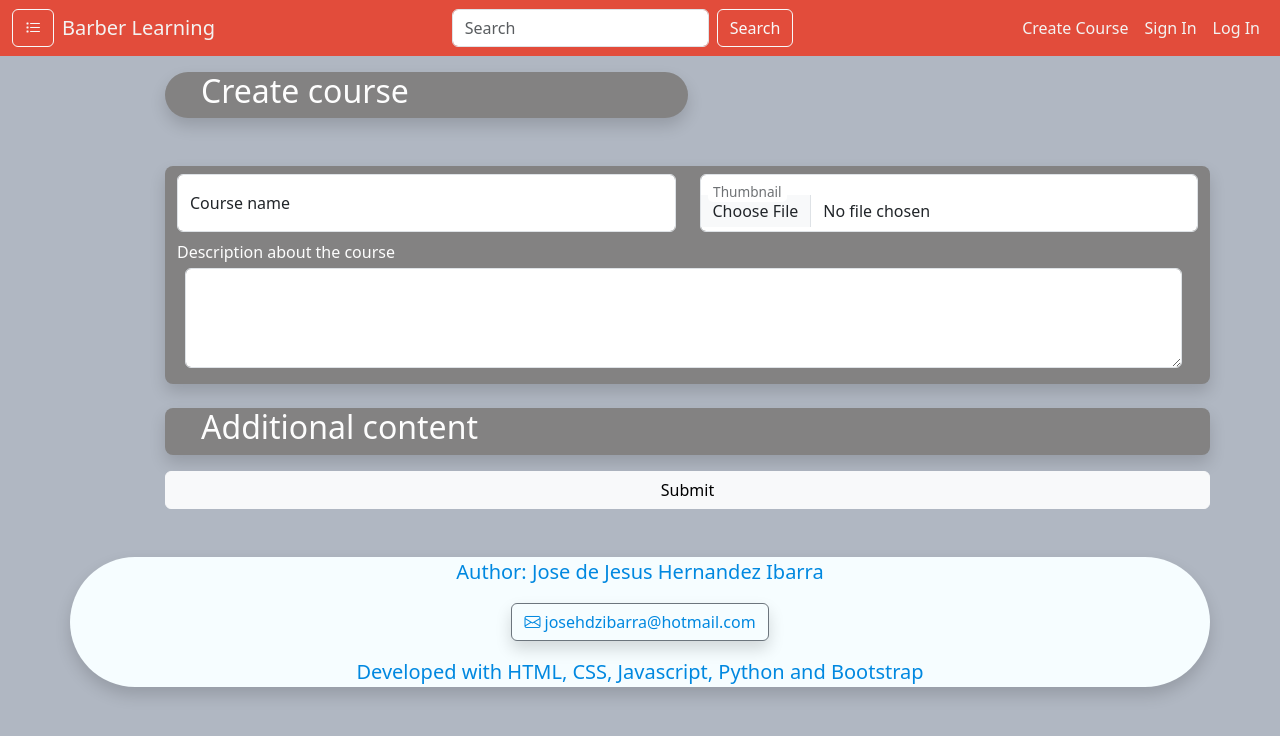
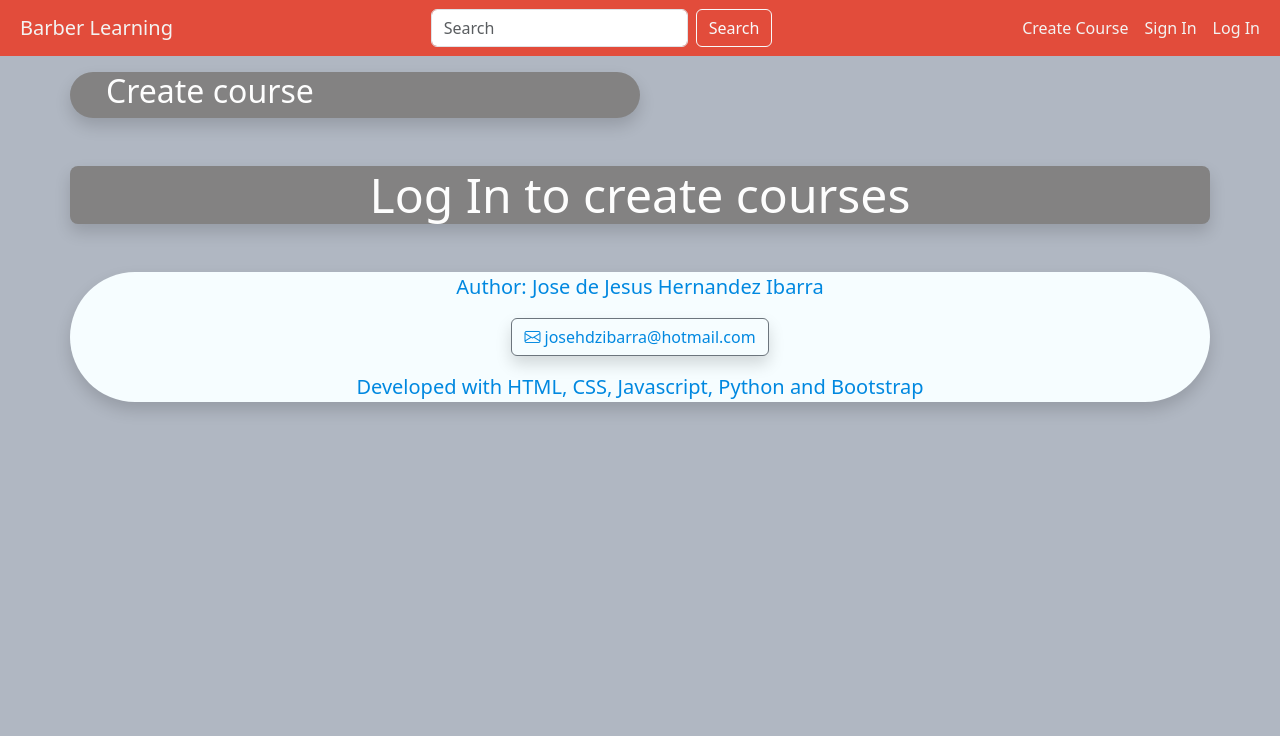
Before and after one commit to codejogy/barberlearning, a Flask app: page /createcourse in a window 1280 px wide. Shown: the top 736 px of the page. Run offline with Flask 3, Linux system fonts and the light colour scheme; some libraries are stand-ins or nearby versions.

Commit message:
Done with the basic functionality

```diff
--- a/app.py
+++ b/app.py
@@ -1,32 +1,91 @@
-from flask import Flask, render_template, request, url_for, redirect, abort,g
+from flask import Flask, render_template, request, url_for, redirect, abort,g, session
 from werkzeug.exceptions import HTTPException
+from werkzeug.utils import secure_filename
 from flask_session import Session
-import sqlite3
-from helper import hashPassword, verifyEmail, verifyName
+from helper import hashPassword, verifyEmail, verifyName, allowed_file, UPLOAD_FOLDER, duplicate
 from sqliteEasy import sqlEasyFlask
+import os
+
 # Start flask
 app = Flask(__name__)
+# Config flask sessions
+app.config["SESSION_PERMANENT"] = False
+app.config['SESSION_TYPE'] = 'filesystem'
+Session(app)
 # Get sqlite3
 db = sqlEasyFlask(g,'database.db')
+# Path for images
+app.config['UPLOAD_FOLDER'] = UPLOAD_FOLDER
+# Maximum upload of files is 1 mb
+app.config['MAX_CONTENT_LENGTH'] = 1*1000*1000
 
 # The database is gotten from get_db and closed with close_db
-@app.route('/')
+@app.route('/',methods=['POST','GET'])
 def index():
     '''Index route'''
-    return render_template('index.html')
+    # Check if theres a log in
+    # Get the database of courses availables, but only get 10 of them
+    if request.method == 'POST':
+        # If the user isn't logged, send him to login
+        if not session.get('user_id'):
+            return redirect('/login')
+        idCourse = request.form.get('id')
+        # Check if the course is already in the database
+        if db.query('SELECT * FROM courses_belong WHERE idUser=? AND idCourse = ?',session['user_id'],idCourse):
+            redirect('/')
+        # Add the course to the users
+        db.query('INSERT INTO courses_belong (idUser,idCourse) VALUES (?,?)',session['user_id'],idCourse)
+
+    # Give the offcanvas the courses that belong to that user
+
+    courses = db.query('SELECT * FROM courses LIMIT 10')
+
+    if session.get('user_id'):
+        return render_template('index.html',user=session['user'], courses=courses)
+
+    return render_template('index.html',courses=courses)
+
 
 @app.route('/login',methods=['GET','POST'])
 def login():
     '''Login route'''
+    if session.get('user_id'):
+        return redirect('/')
     if request.method == 'POST':
-        ...
-    request.form.get('username')
+        print(session)
+        print(request.form.get('email'))
+        print(request.form.get('password'))
+
+        # Check email
+        if not request.form.get('email'):
+            abort(400, 'Add email')
+        email=verifyEmail(request.form.get('email'))
+        # Get password
+        password = hashPassword(request.form.get('password'))
+        # Verify if the email and password exists in the db
+        user_id = db.query('SELECT id, username FROM users WHERE email= ? AND password = ?',email,password)
+
+        if not user_id:
+            abort(400, 'Email or password are incorrect')
+
+        user_id = user_id[0]
+        print(user_id)
+        print(user_id.keys())
+
+        session['user_id'] = user_id['id']
+        session['user'] = user_id['username']
+        print(session)
+
+        return redirect('/')
+
 
     return render_template('login.html')
 
 @app.route('/signin',methods=['GET','POST'])
 def signin():
     '''Sign In route'''
+    if session.get('user_id'):
+        return redirect('/')
     if request.method == 'POST':
         username = request.form.get('username')
         # Check if username has no spaces
@@ -78,13 +137,54 @@ def signin():
 @app.route('/createcourse',methods=['GET','POST'])
 def createCourse():
     '''Create course route'''
+    if request.method == 'POST':
+        print(request.files)
+        print(request.form)
+        courseName = request.form.get('course_name')
+        # Check if courseName exists
+        if not courseName:
+            abort(400,'Add a name to the course')
+
+        description = request.form.get('description')
+        if not description:
+            abort(400, 'Add a description to the course')
+
+        thumbnail = request.files.get('thumbnail')
+        if not thumbnail.filename:
+            abort(400,'Add a thumbnail')
+        if thumbnail and allowed_file(thumbnail.filename):
+            filename = secure_filename(thumbnail.filename)
+            # check if the name is duplicated, if it is, add a value until it's not duplicated
+            filename = duplicate(filename)
+            print(filename)
+            # Remove preffix to make it easy for Jinja to get the images
+            path = os.path.join(app.config['UPLOAD_FOLDER'].removeprefix('static/'),filename)
+            thumbnail.save(os.path.join('static',path))
+            # Thumbnail saved
+            # Record it in the database
+            db.query('INSERT INTO courses (idUser,name_course,thumbnail_link,description) VALUES (?, ?, ?, ?)',
+                     session['user_id'], session['user'], path, description)
+            print('Success!')
+            return redirect('/')
+    # print(courseName,thumbnail,description,sep='\n')
+
+    if session.get('user_id'):
+        return render_template('createcourse.html',user=session['user'])
     return render_template('createcourse.html')
 
+@app.route('/logout')
+def logout():
+    '''Log Out'''
+    session.clear()
+    return redirect('/')
 
 # Error handler (allows the program to give a personalized html for errors)
 @app.errorhandler(HTTPException)
 def apologize(e):
     '''Return personalized html for bad requests'''
+
+    if session.get('user_id'):
+        return render_template('apologize.html',e=e,user=session['user'])
     return render_template('apologize.html',e=e)
 
 
@@ -93,3 +193,16 @@ def apologize(e):
 def close_connection(exception):
     # Close database when a request is done
    db.close_db()
+
+# Get current courses
+@app.context_processor
+def current_courses():
+    # Give the offcanvas the courses that belong to that user
+    if not session.get('user_id'):
+        return dict(courses='')
+    courses = db.query('''SELECT * FROM courses WHERE id IN (
+        SELECT idCourse FROM courses_belong WHERE idUser = ?)''',session['user_id'])
+    for row in courses:
+        print(row['name_course'])
+    return dict(coursesUser=courses)
+    # print('List: ',coursesUser)
--- a/helper.py
+++ b/helper.py
@@ -4,7 +4,10 @@
 import hashlib
 # Check email
 from email_validator import validate_email, EmailNotValidError
-import re
+import re, os
+
+ALLOWED_EXTENSIONS = {'txt', 'pdf', 'png', 'jpg', 'jpeg', 'gif'}
+UPLOAD_FOLDER = 'static/imgsClient'
 
 def hashPassword(password):
         h = hashlib.blake2b(digest_size=20)
@@ -31,9 +34,27 @@ def verifyName(name):
     else:
         return ''
 
+def allowed_file(filename):
+      return '.' in filename and filename.rsplit('.',1)[1].lower() in ALLOWED_EXTENSIONS
 
+def duplicate(filename):
+        path = os.path.join(UPLOAD_FOLDER,filename)
+        # print(path)
+        # print(os.path.isfile(path))
+        if os.path.isfile(path):
+            search = re.search(r'(\D*)(\d+)?(\.[^.]*)$', filename)
+            file = search.groups() # get the full filename splitted
+            i = 1
+            # print(file)
+            # print(os.path.join(UPLOAD_FOLDER,file[0]+str(i)+file[2]))
+            while os.path.isfile(os.path.join(UPLOAD_FOLDER,file[0]+str(i)+file[2])):
+                i += 1
+            # print(t)
+            filename = file[0]+str(i)+file[2]
+        return filename
 
 if __name__ == '__main__':
         test = 'hello'
-        print(hashPassword(test))
+        # print(hashPassword(test))
         verifyName('as')
+        print(duplicate('barbero - copia.jpg'))
--- a/templates/createcourse.html
+++ b/templates/createcourse.html
@@ -7,6 +7,7 @@ Create course
 <div class="container">
     <div class="row mt-3">
         <div class="col-1"></div>
+        <form action="/createcourse" method="POST" enctype="multipart/form-data">
             <div class="col">
                 <!-- Top Row -->
                 <div class="row">
@@ -15,16 +16,17 @@ Create course
                     </div>
                 </div>
                 <!-- Main row -->
+                {% if user %}
                 <div class="row mt-5 textColorRecommend text-dark rounded-3 shadow">
                     <div class="col">
                         <div class="form-floating my-2" >
-                        <input type="text" name="coursename" id="coursename" class="form-control" placeholder="course">
+                            <input type="text" name="course_name" id="coursename" class="form-control" placeholder="course">
                             <label for="coursename">Course name</label>
                         </div>
                     </div>
                     <div class="col">
                         <div class="form-floating my-2">
-                        <input type="file" name="submitimage" id="submitimage" class="form-control" placeholder="Submit image">
+                            <input type="file" name="thumbnail" id="submitimage" class="form-control" placeholder="Submit image">
                             <label for="submitimage">Thumbnail</label>
                         </div>
                     </div>
@@ -46,6 +48,15 @@ Create course
                 <div class="row">
                     <input type="submit" value="Submit" class="btn btn-light mt-3">
                 </div>
+                {% else %}
+                <div class="row mt-5 textColorRecommend text-center rounded-3 shadow display-5">
+                    <div class="col text-center">
+                        Log In to create courses
+                    </div>
+                </div>
+                {% endif %}
+            </div>
+        </form>
     </div>
 </div>
 {% endblock %}
--- a/templates/layout.html
+++ b/templates/layout.html
@@ -20,10 +20,10 @@
         <nav class="navbar navbar-expand-md sticky-top bgRedNav">
             <div class="container-fluid ">
                 <!-- Button to toggle profile menu -->
-                <button class="btn btn-outline-light" data-bs-toggle="offcanvas" type="button" data-bs-target="#offCanvas" aria-controls="offCanvas" >
-                    <span class="bi bi-list-task"></span>
-                    <!-- <i class="bi bi-list-task"></i> -->
-                </button>
+                <!-- <button class="btn btn-outline-light" data-bs-toggle="offcanvas" type="button" data-bs-target="#offCanvas" aria-controls="offCanvas" >
+                    <span class="bi bi-list-task"></span> -->
+
+                <!-- </button> -->
                 <!--  -->
                 <a class="navbar-brand textColorWhite ms-2" href="/">Barber Learning</a>
                 <button class="navbar-toggler" type="button" data-bs-toggle="collapse" data-bs-target="#navbarToggle" aria-controls="navbarToggle" aria-expanded="false" aria-label="Toggle Navigation">
@@ -39,8 +39,13 @@
                     <!-- Nav Right items -->
                     <div class="navbar-nav justify-content-end">
                         <a href="/createcourse" class="nav-link textColorWhite">Create Course</a>
+                        {% if not user %}
                         <a href="/signin" class="nav-link textColorWhite">Sign In</a>
                         <a href="/login" class="nav-link textColorWhite">Log In</a>
+                        {% else %}
+                        <a href="" class="nav-link textColorWhite ms-3 fw-bold" data-bs-toggle="offcanvas" data-bs-target="#offCanvas" aria-controls="offCanvas">{{user}}</a>
+                        <a href="/logout" class="nav-link textColorWhite">Log out</a>
+                        {% endif %}
                     </div>
                 </div>
             </div>
@@ -53,10 +58,13 @@
             <h3 class="offcanvas-title" id="OffcanvasLabel">Profile:</h5>
             <button type="button" class="btn-close" data-bs-dismiss="offcanvas" aria-label="Close"></button>
         </div>
-        <div class="offcanvas-body">
+        <div class="offcanvas-body border-top">
             <!-- Modify later to show profile -->
-            {% for content in contents %}
-            Test
+            <div class="h5 mb-5">Signed courses:</div>
+            {% for course in coursesUser %}
+            <div class="border-bottom mb-3">
+                <a href="/" class="mb-3 text-light lead" style="text-decoration: none;">{{course.name_course}}</a>
+            </div>
             {% endfor %}
         </div>
     </div>
```
Also changed, not shown: templates/index.html (+8 -5 lines), templates/login.html (+4 -5 lines), database.db, static/barbero1.jpg (deleted), static/imgsClient/Barbershop_WCAG_Friendly_Color_Palette_-_color-hex.com.png (added), static/imgsClient/Barbershop_WCAG_Friendly_Color_Palette_-_color-hex.com1.png (added), static/imgsClient/download.jpg (added), static/imgsClient/download1.jpg (added). Lines whose indentation alone changed are shown as unchanged.
